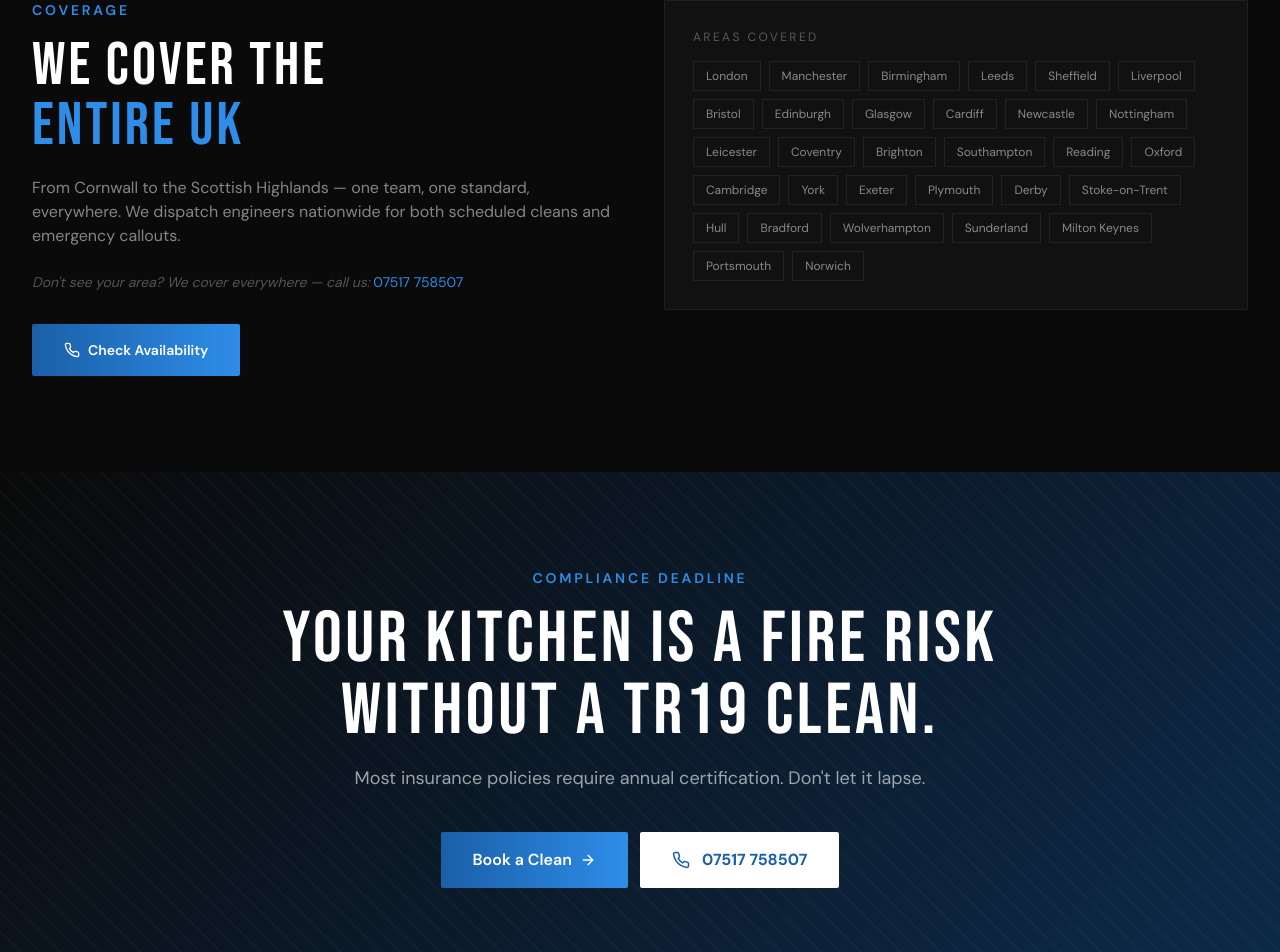
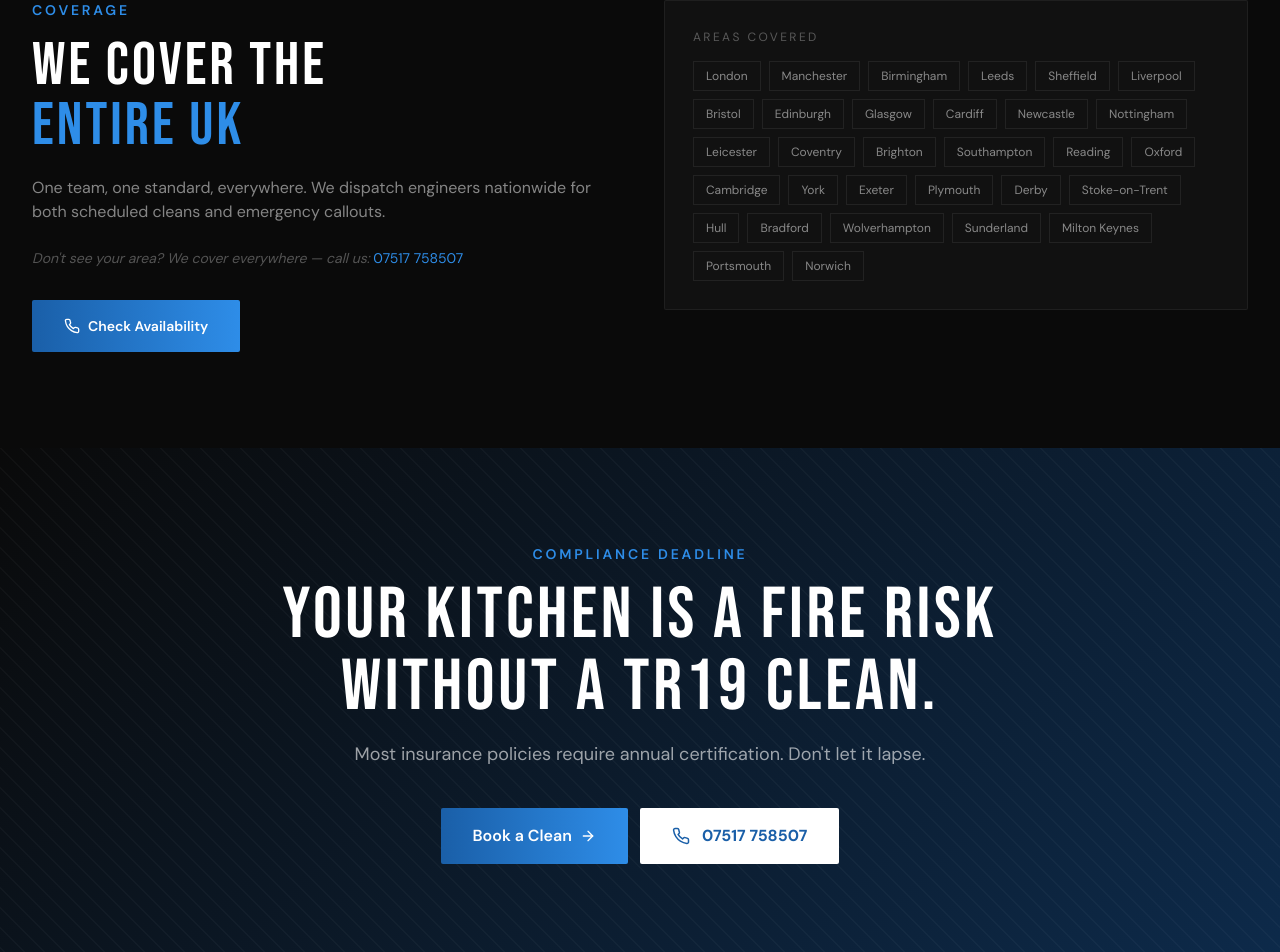
Before and after one commit to zaid5678/commercialcanopycleaning, a React (Vite) app: page / in a window 1280 px wide. Shown: the part 4135-5087 px from the top of the page. Built offline with nearby package versions, Linux system fonts and the light colour scheme.

Commit message:
Update Home page

```diff
--- a/src/pages/Home.jsx
+++ b/src/pages/Home.jsx
@@ -392,7 +392,7 @@ export default function Home() {
                 <span className="text-brand-blue-bright">Entire UK</span>
               </h2>
               <p className="font-body text-white/50 text-sm sm:text-base leading-relaxed mb-6">
-                From Cornwall to the Scottish Highlands — one team, one standard, everywhere. We dispatch engineers nationwide for both scheduled cleans and emergency callouts.
+                One team, one standard, everywhere. We dispatch engineers nationwide for both scheduled cleans and emergency callouts.
               </p>
               <p className="font-body text-white/30 text-sm italic mb-8">
                 Don't see your area? We cover everywhere — call us: <a href="tel:07517758507" className="text-brand-blue-bright not-italic hover:underline">07517 758507</a>
```
